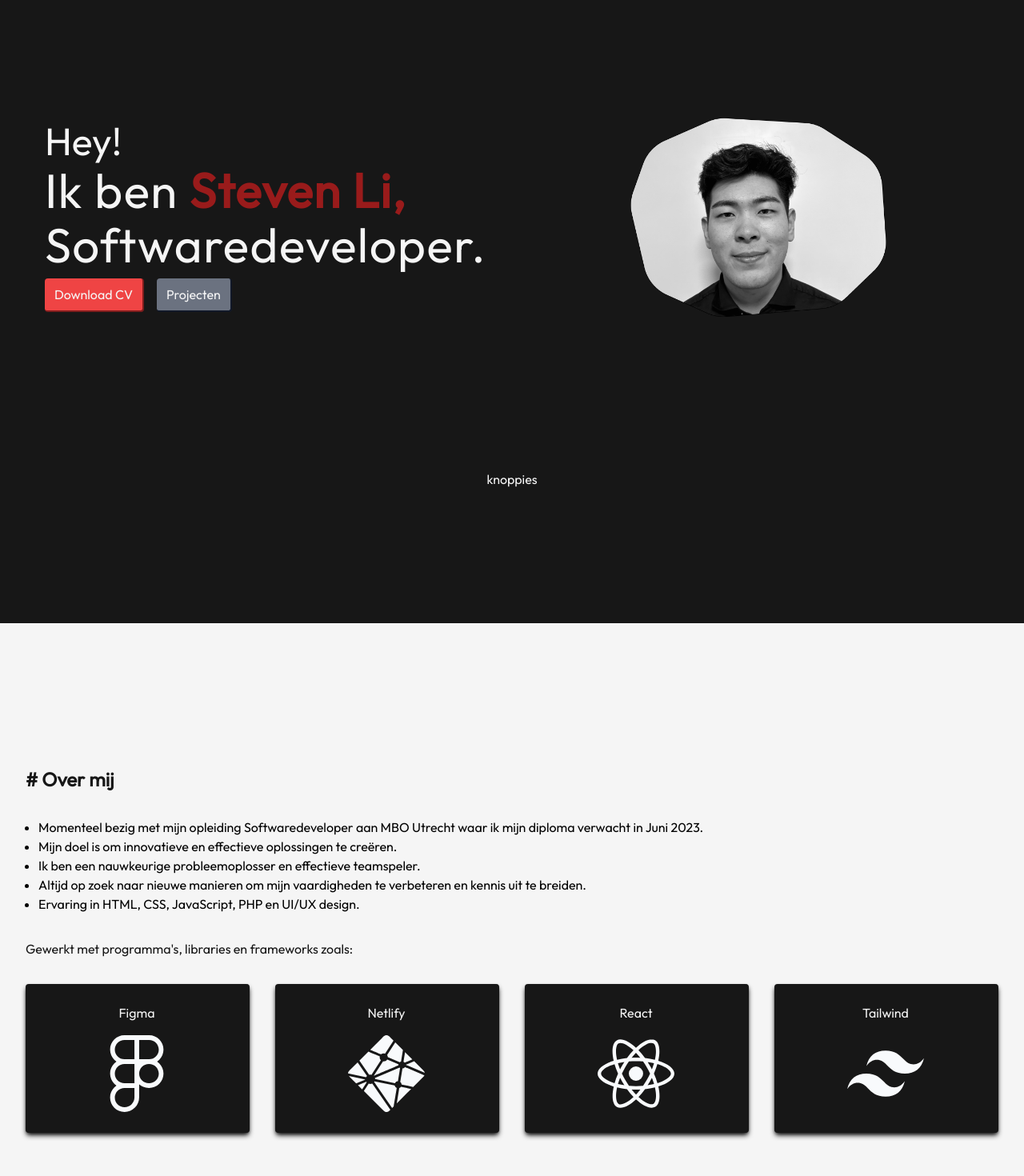
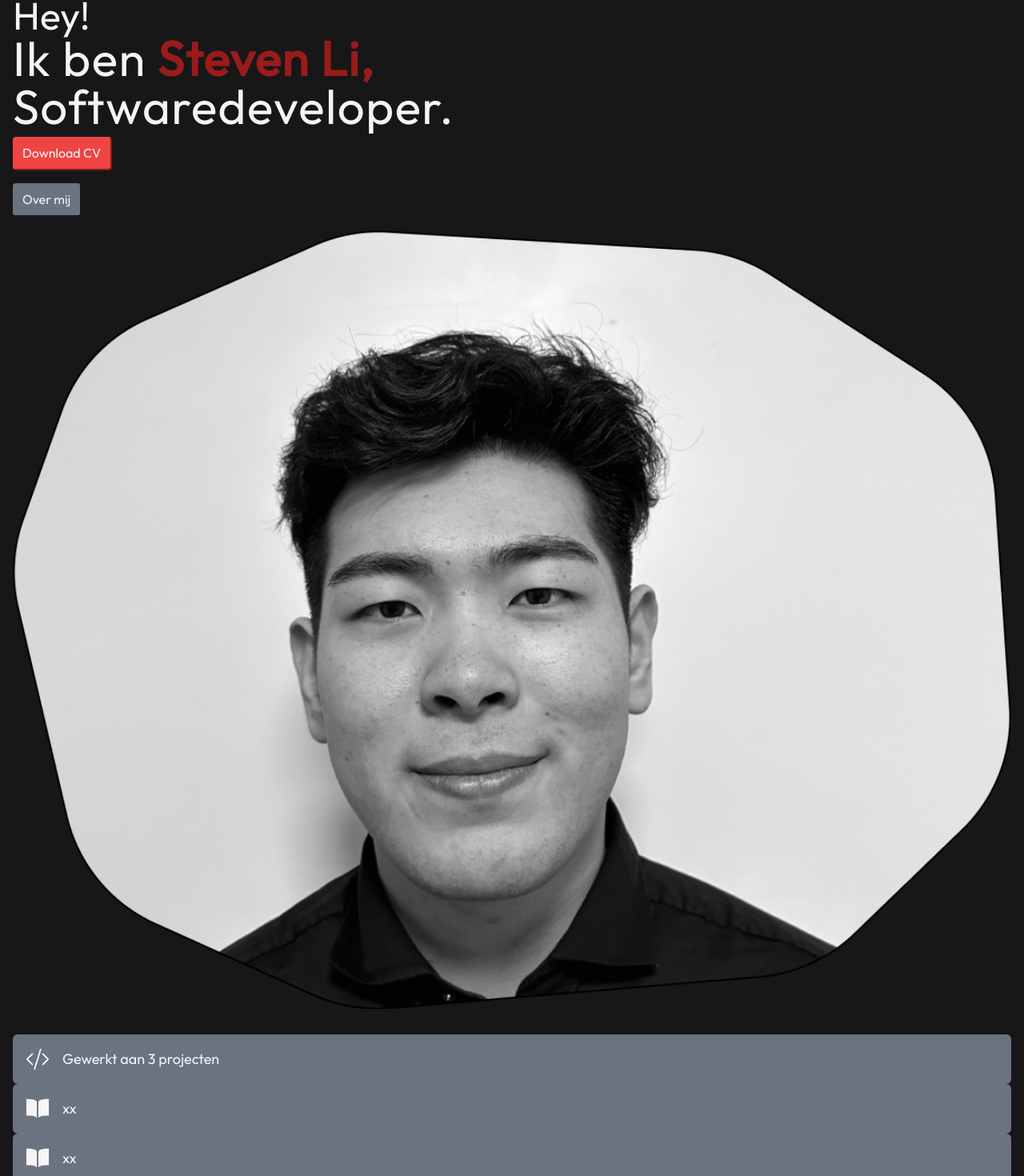
Before and after one commit to zStevenn/portfolio-old, a React (Vite) app: page / in a window 1280 px wide. Shown: the part 107-1577 px from the top of the page at 80% size. Built offline with nearby package versions, Linux system fonts and the light colour scheme.

Commit message:
Adds achievements to herosection

```diff
--- a/src/App.jsx
+++ b/src/App.jsx
@@ -10,10 +10,10 @@ function App() {
 		<>
 			<Navbar />
 			<Hero />
-			<Aboutme />
+			{/* <Aboutme />
 			<Contact />
 			<Projects />
-			<Footer />
+			<Footer /> */}
 		</>
 	)
 }
--- a/src/components/Hero.jsx
+++ b/src/components/Hero.jsx
@@ -2,25 +2,31 @@ import HeroImage from "../assets/static/profile.png"
 import cv from "../assets/static/Steven_Li_CV_NL.pdf"
 import { Link } from "react-scroll"
 import { useFadeIn } from "../hooks/useFadeIn"
+import { IoBookSharp } from "react-icons/io5"
+import { BsCodeSlash } from "react-icons/bs"
 
 function Hero() {
-	const textRef = useFadeIn("left")
-	const imageRef = useFadeIn("right")
+	const textRef = useFadeIn("left", 500, 0)
+	const imageRef = useFadeIn("right", 500, 0)
+	const achievementOneRef = useFadeIn("bottom", 500, 1)
+	const achievementTwoRef = useFadeIn("bottom", 500, 1)
+	const achievementThreeRef = useFadeIn("bottom", 500, 1)
 
 	return (
+		<>
 			<div
-			className="bg-neutral-900 grid grid-cols-1 gap-4 py-20 sm:grid-cols-2 px-8 sm:place-items-center min-h-screen container mx-auto"
+				className="bg-neutral-900 flex flex-col justify-center gap-4 p-4"
 				id="hero"
 			>
-			<div ref={textRef} className="text-neutral-100 grid gap-1 sm:gap-2">
-				<p className="text-2xl md:text-3xl xl:text-5xl">Hey!</p>
-				<h1 className="text-3xl md:text-4xl xl:text-6xl tracking-wide">
+				<div ref={textRef} className="text-neutral-100">
+					<h1 className="text-lg md:text-3xl xl:text-5xl">Hey!</h1>
+					<h2 className="text-2xl md:text-4xl xl:text-6xl tracking-wide">
 						Ik ben <strong className="text-red-800">Steven Li,</strong>
-				</h1>
-				<h1 className="text-3xl md:text-4xl xl:text-6xl tracking-wide mb-1">
+					</h2>
+					<h2 className="text-2xl md:text-4xl xl:text-6xl tracking-wide mb-2">
 						Softwaredeveloper.
-				</h1>
-				<div className="flex flex-col sm:flex-row gap-4">
+					</h2>
+					<div className="flex flex-col gap-4">
 						<a
 							download="Steven_Li_CV_NL.pdf"
 							href={cv}
@@ -29,25 +35,44 @@ function Hero() {
 							Download CV
 						</a>
 						<Link
-						to={"projecten"}
+							to={"overmij"}
 							spy={true}
 							smooth={true}
 							offset={-55}
 							duration={500}
 							className="px-3 py-2 w-fit cursor-pointer rounded bg-gray-500 border-b-2 border-r-2 border-gray-900 text-neutral-100 text-base"
 						>
-						Projecten
+							Over mij
 						</Link>
 					</div>
 				</div>
-			<img
-				ref={imageRef}
-				src={HeroImage}
-				className="grayscale max-w-xs w-full"
-				alt="Steven Li"
-			/>
-			<div className="sm:col-span-2 text-neutral-100">knoppies</div>
+				<img ref={imageRef} src={HeroImage} alt="Steven Li" />
 			</div>
+			{/* Bullet points of my achievements */}
+			<div className="p-4 text-neutral-100">
+				<div
+					ref={achievementOneRef}
+					className="flex gap-4 items-center p-4 bg-gray-500 rounded-md"
+				>
+					<BsCodeSlash className="text-3xl" />
+					<p className="text-lg">Gewerkt aan 3 projecten</p>
+				</div>
+				<div
+					ref={achievementTwoRef}
+					className="flex gap-4 items-center p-4 bg-gray-500 rounded-md"
+				>
+					<IoBookSharp className="text-3xl" />
+					<p className="text-lg">xx</p>
+				</div>
+				<div
+					ref={achievementThreeRef}
+					className="flex gap-4 items-center p-4 bg-gray-500 rounded-md"
+				>
+					<IoBookSharp className="text-3xl" />
+					<p className="text-lg">xx</p>
+				</div>
+			</div>
+		</>
 	)
 }
 
```
Lines whose indentation alone changed are shown as unchanged.
